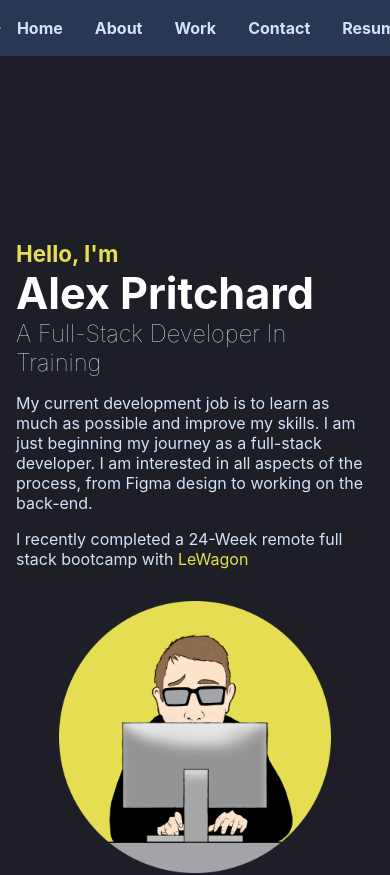
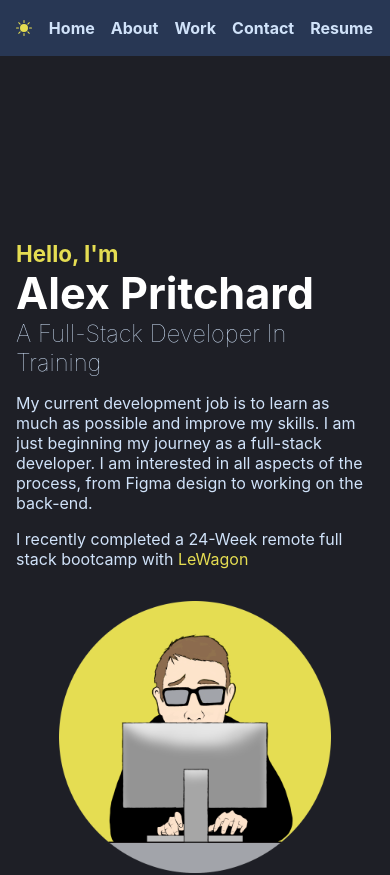
Before and after one commit to alexbeet81/portfolio, a React (Create React App) app: page / in a window 390 px wide. Shown: the top 875 px of the page. Built offline with nearby package versions, Linux system fonts and the light colour scheme.

Commit message:
nav bar spacing responsive to fit mobile screens

```diff
--- a/src/Components/UI/NavBar.js
+++ b/src/Components/UI/NavBar.js
@@ -72,7 +72,7 @@ const NavBar = () => {
             to="contact"
             spy={true}
             smooth={true}
-            offset={0}
+            offset={-100}
             duration={500}
           >
             Contact
--- a/src/Components/UI/NavBar.module.css
+++ b/src/Components/UI/NavBar.module.css
@@ -86,6 +86,11 @@
 }
 
 @media (max-width: 412px) {
+  .navbar a {
+    /* font-size: 0.75rem; */
+    padding: 1rem 0.5rem;
+  }
+
   .darkLightModeIcon {
     font-size: 1rem;
   }
```
